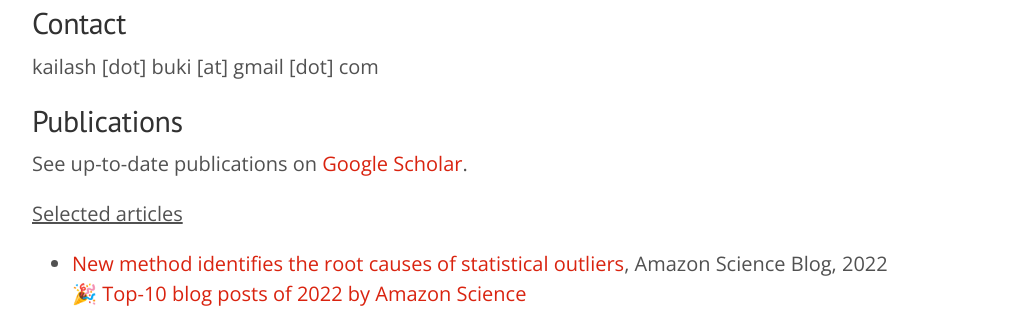
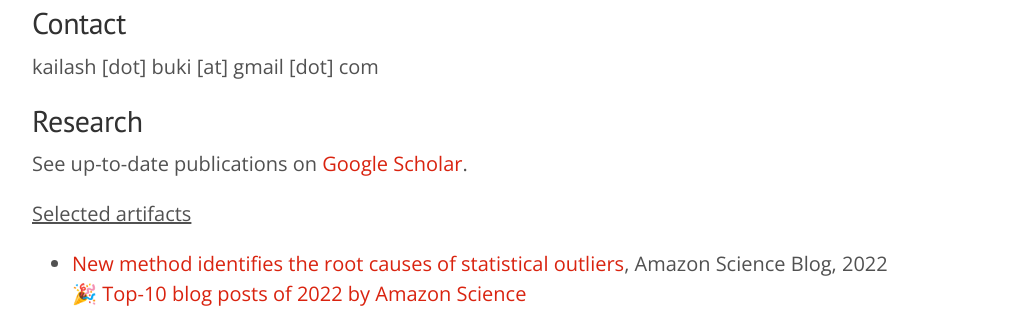
Before and after one commit to kailashbuki/kailashbuki.github.io, a Jekyll site: the page built from index.md, in a window 1280 px wide and 900 px high, scrolled down 1500 px. Shown: the part 159-472 px from the top of the window, without its empty margins (128-1151 px from the left). Built offline with Jekyll 4.4.1, drawn with Linux system fonts in a browser that asks for light colours.

Commit message:
Change section title

```diff
--- a/index.md
+++ b/index.md
@@ -23,11 +23,11 @@ I studied Bachelor's Degree in Computer Engineering at the [Institute of Enginee
 
 kailash [dot] buki [at] gmail [dot] com
 
-## Publications
+## Research
 
 See up-to-date publications on [Google Scholar](https://scholar.google.com/citations?hl=en&user=O5yaQbgAAAAJ&view_op=list_works&sortby=pubdate).
 
-<u>Selected articles</u>
+<u>Selected artifacts</u>
 - [New method identifies the root causes of statistical outliers](https://www.amazon.science/blog/new-method-identifies-the-root-causes-of-statistical-outliers), Amazon Science Blog, 2022<br/>
 🎉 [Top-10 blog posts of 2022 by Amazon Science](https://www.amazon.science/blog/top-10-blog-posts-of-2022)
 - [Causal structure-based root cause analysis of outliers](https://proceedings.mlr.press/v162/budhathoki22a/budhathoki22a.pdf), ICML, 2022<br/>
```
